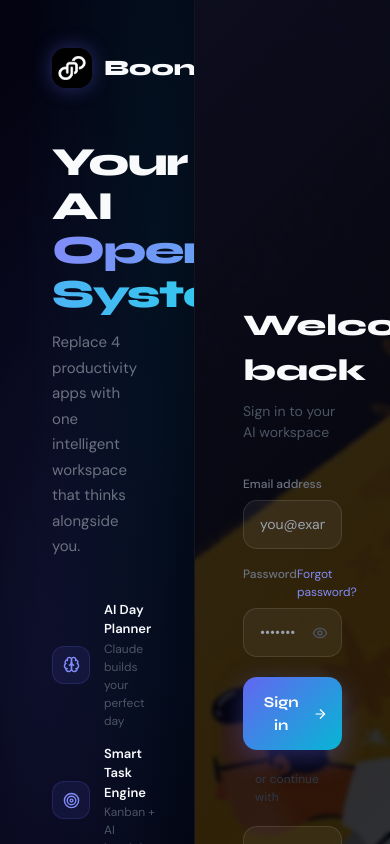
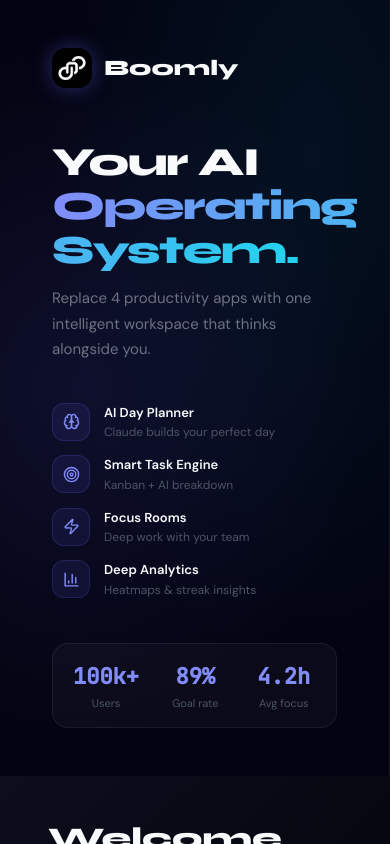
Before and after one commit to sirteasir1/boomy.yearly, a Next.js app: page /auth/login in a window 390 px wide. Shown: the top 844 px of the page. Built offline with nearby package versions, Linux system fonts and the light colour scheme; no server answers.

Commit message:
hide auth left panel on mobile

```diff
--- a/src/app/auth/layout.tsx
+++ b/src/app/auth/layout.tsx
@@ -22,12 +22,13 @@ export default function AuthLayout({ children }: { children: React.ReactNode })
     <div style={{
       minHeight: '100vh',
       display: 'grid',
-      gridTemplateColumns: '1fr 1fr',
+      gridTemplateColumns: '1fr',
+    }} className="md:grid-cols-2" style={{
       background: '#020209',
     }}>
 
       {/* ── LEFT: info panel ── */}
-      <div style={{
+      <div className="hidden md:flex" style={{
         position: 'relative',
         overflow: 'hidden',
         background: 'rgba(4,4,18,0.97)',
```
